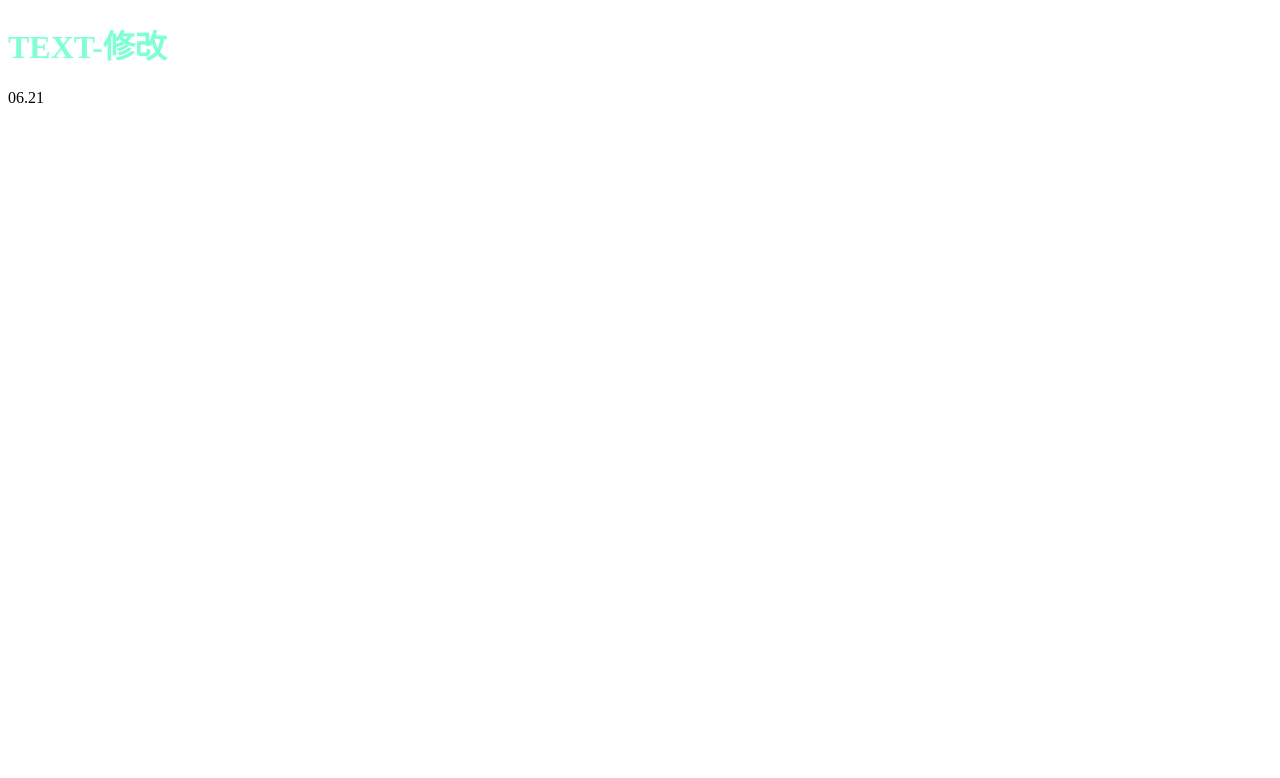
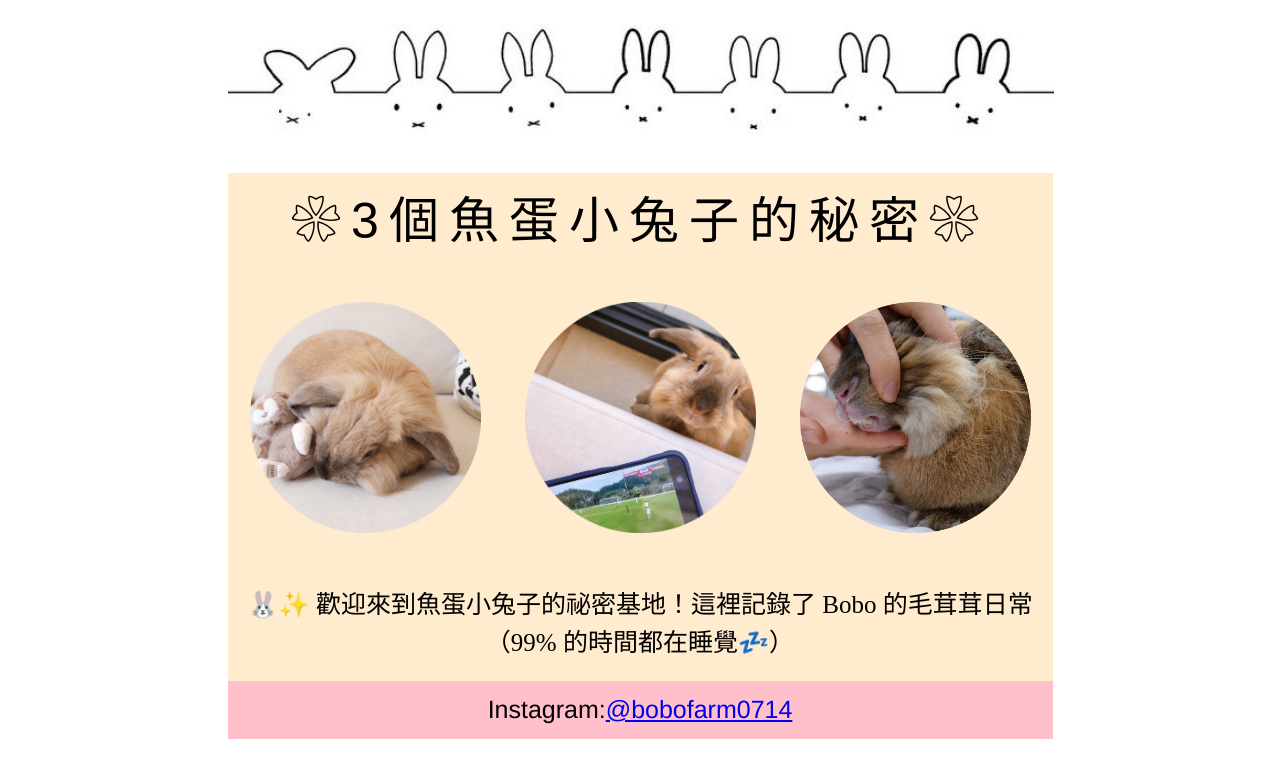
Before and after one commit to j101472006/text-01, a plain HTML site: page index.html in a window 1280 px wide. Drawn offline with Linux system fonts and the light colour scheme; a web font is replaced by a local one.

Commit message:
修正資料夾結構與路徑

```diff
--- a/index.html
+++ b/index.html
@@ -1,13 +1,39 @@
 <!DOCTYPE html>
-<html lang="en">
+<html lang="tc">
 <head>
     <meta charset="UTF-8">
     <meta name="viewport" content="width=device-width, initial-scale=1.0">
-    <title>Document</title>
+    <title>3個魚蛋小兔子的秘密</title>
     <link rel="stylesheet" href="style.css">
 </head>
+
 <body>
-    <h1>TEXT-修改</h1>
-    <P>06.21</P>
+    <div class="wrap">
+        <div class="header">
+            <img src="img/miffy banner.jpg" alt="banner">
+            <h1> ❀3個魚蛋小兔子的秘密❀</h1>
+</br>
+        <div class="content">
+            <a href="https://www.threads.com/@bobofarm0714/post/DYY-_7_kwdM?xmt=AQG09EU0RkLdwsjuSvX4UbdXDxH8dttU7iLo5SaCVUnCFg" target="_blank">
+                <img src="img/bobo_sleep.png" alt="bobo_sleep">
+            </a>
+
+            <a href="https://www.threads.com/@bobofarm0714/post/DXe90DxEyCi?xmt=AQG09EU0RkLdwsjuSvX4UbdXDxH8dttU7iLo5SaCVUnCFg" target="_blank">
+                <img src="img/bobo_soccer.png" alt="bobo_soccer">
+            </a>
+
+            <a href="https://www.threads.com/@bobofarm0714/post/DMFetzBzXdF?xmt=AQG09EU0RkLdwsjuSvX4UbdXDxH8dttU7iLo5SaCVUnCFg" target="_blank">
+                <img src="img/bobo_teeth.png" alt="bobo_soccer">
+            </a>
+        </div>
+        <div class="contentp">
+             <p>🐰✨ 歡迎來到魚蛋小兔子的祕密基地！這裡記錄了 Bobo 的毛茸茸日常（99% 的時間都在睡覺💤）</p>
+        <div class="footer">
+            <p>Instagram:<a href="https://www.instagram.com/bobofarm0714/" target="_blank">@bobofarm0714</a></p>
+        </div>
+
+
+
+
 </body>
 </html>
--- a/style.css
+++ b/style.css
@@ -1,3 +1,99 @@
-h1{
-    color: aquamarine;
+/* http://meyerweb.com/eric/tools/css/reset/
+   v2.0 | 20110126
+   License: none (public domain)
+*/
+
+html, body, div, span, applet, object, iframe,
+h1, h2, h3, h4, h5, h6, p, blockquote, pre,
+a, abbr, acronym, address, big, cite, code,
+del, dfn, em, img, ins, kbd, q, s, samp,
+small, strike, strong, sub, sup, tt, var,
+b, u, i, center,
+dl, dt, dd, ol, ul, li,
+fieldset, form, label, legend,
+table, caption, tbody, tfoot, thead, tr, th, td,
+article, aside, canvas, details, embed,
+figure, figcaption, footer, header, hgroup,
+menu, nav, output, ruby, section, summary,
+time, mark, audio, video {
+	margin: 0;
+	padding: 0;
+	border: 0;
+	font-size: 100%;
+	font: inherit;
+	vertical-align: baseline;
 }
+/* HTML5 display-role reset for older browsers */
+article, aside, details, figcaption, figure,
+footer, header, hgroup, menu, nav, section {
+	display: block;
+}
+body {
+	line-height: 1;
+}
+ol, ul {
+	list-style: none;
+}
+blockquote, q {
+	quotes: none;
+}
+blockquote:before, blockquote:after,
+q:before, q:after {
+	content: '';
+	content: none;
+}
+table {
+	border-collapse: collapse;
+	border-spacing: 0;
+}
+
+@font-face {
+    font-family: 'MyCustomFont';  /* 這是你幫字型取的小名 */
+    src: url('./fonts/400.ttf') format('truetype'); /* 這是指向你左邊 fonts 資料夾裡的檔案 */
+}
+
+.wrap {
+    width: 825px;
+    background: BlanchedAlmond;
+    margin: 0 auto;
+}
+
+.header h1 {
+	padding: 20px;
+    font-size: 50px;
+    font-family: 'MyCustomFont', sans-serif;
+    letter-spacing: 10px;
+    text-align: center;
+}
+.content {
+	margin-top: 20px;
+
+    display: flex;
+    justify-content: space-around; */
+    padding: 20px 0;
+}
+
+.content a {
+    width: 28%;
+}
+
+.content img {
+    width: 100%;
+    height: auto;
+}
+
+.contentp {
+	margin-top: 50px;
+	font-size: 25px;
+	line-height: 1.5;
+	text-align: center;
+}
+
+.footer{
+	margin-top: 20px;
+	margin-bottom: 50px;
+	background: pink;
+	color: black;
+	font-family: 'Franklin Gothic Medium', 'Arial Narrow', Arial, sans-serif;
+	padding: 10px;
+}
```
Also changed, not shown: img/bobo_sleep.png (added), img/bobo_soccer.png (added), img/bobo_teeth.png (added), img/miffy banner.jpg (added), 2 other files.
